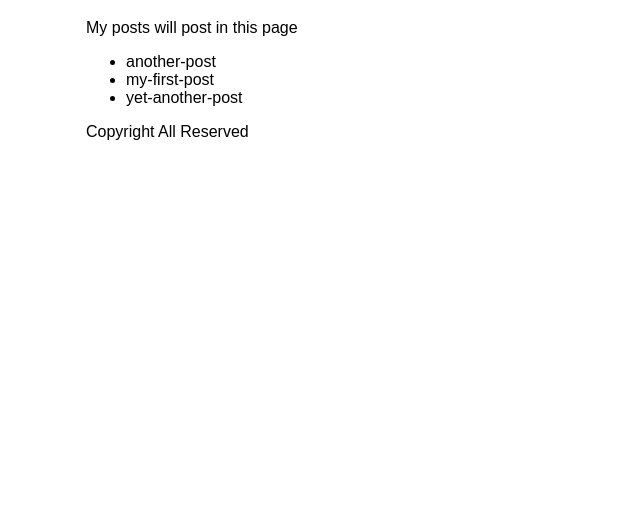
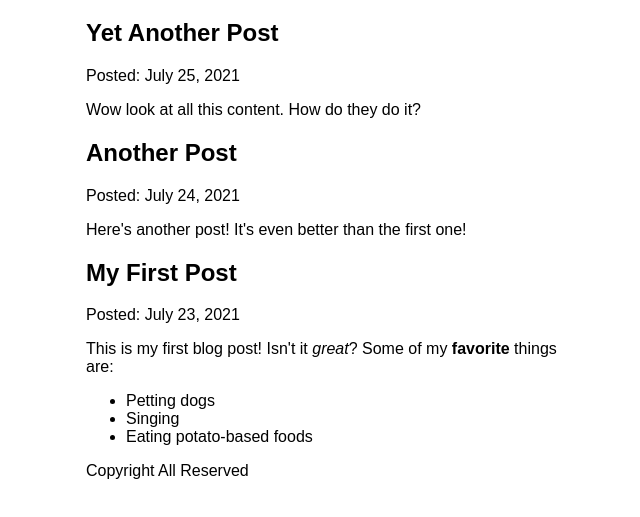
Before and after one commit to rlarkdals579/my-blog-2022-06-27, a Gatsby site: page /blog in a window 1280 px wide. Shown: the part 157-674 px from the top of the page, without its empty margins (304-944 px from the left). Built offline with nearby package versions, Linux system fonts and the light colour scheme; Gatsby itself is replaced by a stand-in of ours.

Commit message:
blog posts

```diff
--- a/package.json
+++ b/package.json
@@ -19,7 +19,7 @@
     "@mdx-js/react": "^1.6.22",
     "gatsby": "^4.17.1",
     "gatsby-plugin-image": "^2.17.0",
-    "gatsby-plugin-mdx": "^3.15.0",
+    "gatsby-plugin-mdx": "^3.17.0",
     "gatsby-plugin-sharp": "^4.17.0",
     "gatsby-source-filesystem": "^4.17.0",
     "react": "^18.1.0",
--- a/src/pages/blog.js
+++ b/src/pages/blog.js
@@ -1,13 +1,19 @@
 import { graphql, useStaticQuery } from "gatsby";
 import React from "react";
+import { MDXRenderer } from "gatsby-plugin-mdx";
 import Layout from "../components/layout";
 
 function BlogPage() {
   const data = useStaticQuery(graphql`
     query {
-      allFile {
+      allMdx(sort: { fields: frontmatter___date, order: DESC }) {
         nodes {
-          name
+          frontmatter {
+            date(formatString: "MMMM D, YYYY")
+            title
+          }
+          id
+          body
         }
       }
     }
@@ -15,13 +21,13 @@
 
   return (
     <Layout pageTitle="My Blog Posts">
-            <p>My posts will post in this page</p>
-
-            <ul>
-                {data.allFile.nodes.map((node) => (
-                    <li key={node.name}>{node.name}</li>
+      {data.allMdx.nodes.map((node) => (
+        <article key={node.id}>
+          <h2>{node.frontmatter.title}</h2>
+          <p>Posted: {node.frontmatter.date}</p>
+          <MDXRenderer>{node.body}</MDXRenderer>
+        </article>
       ))}
-            </ul>
     </Layout>
   );
 }
```
Also changed, not shown: 1 other file. Lines whose indentation alone changed are shown as unchanged.
